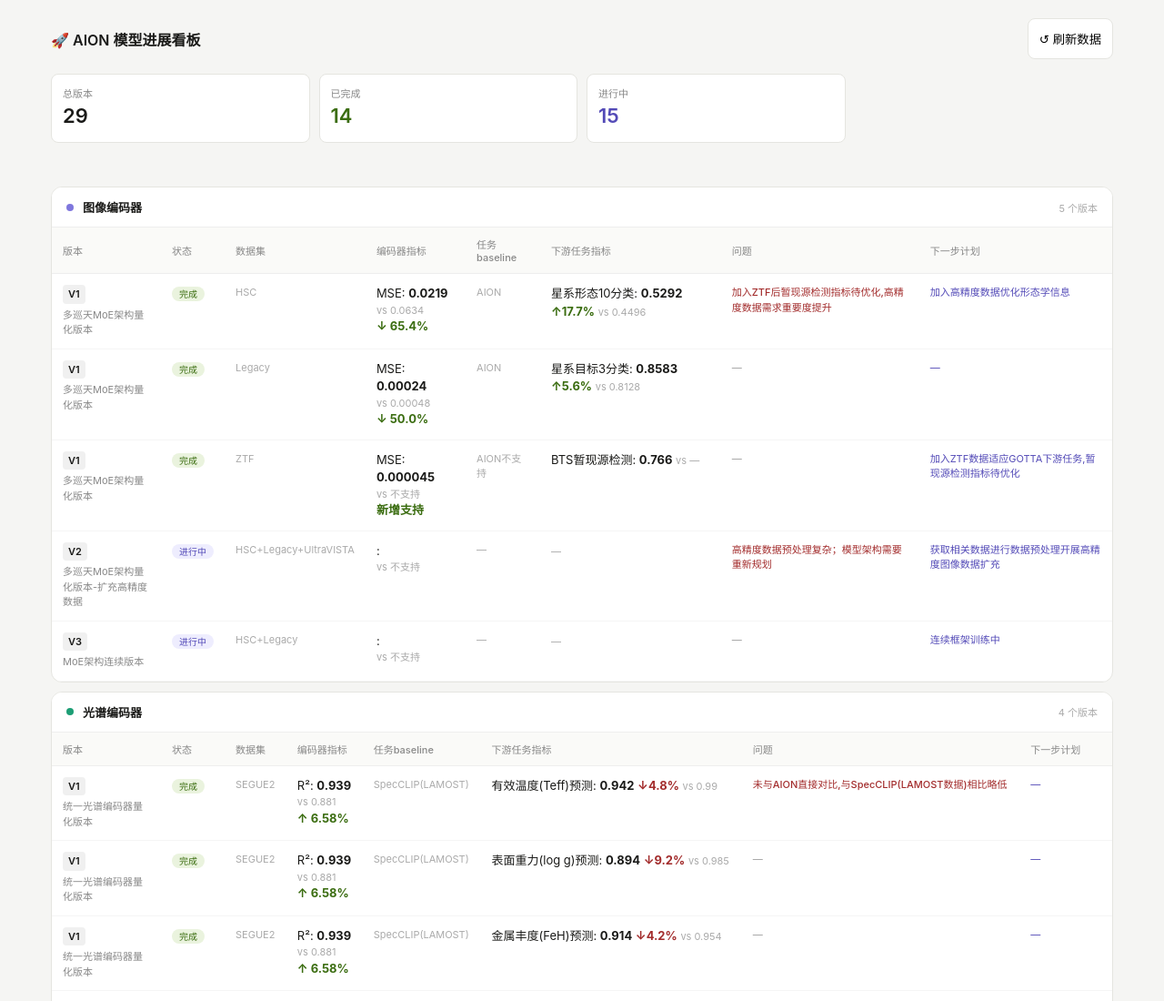
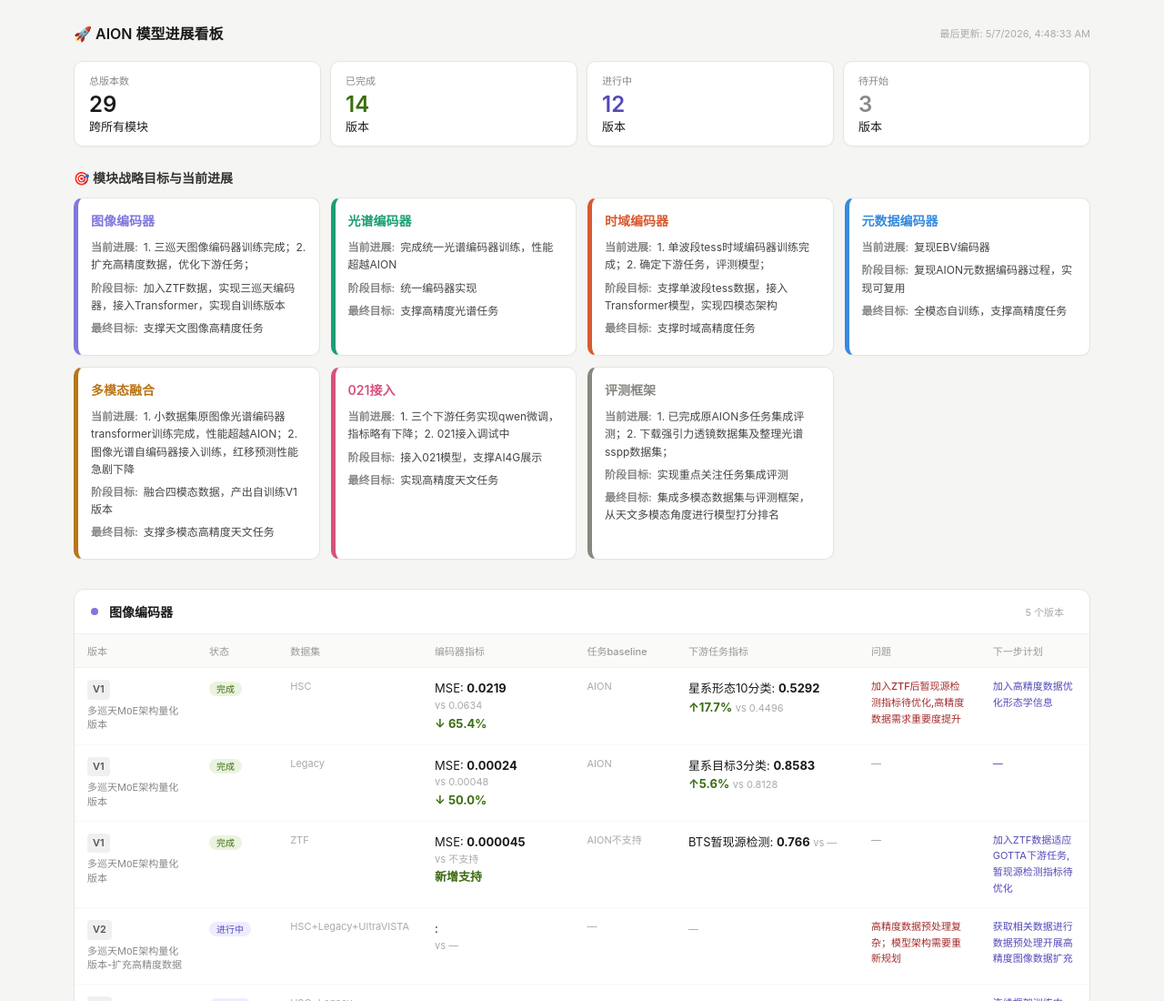
Before and after one commit to zhaohaha157/AstroDashboard, a plain HTML site: page index.html in a window 1280 px wide. Shown: the top 1100 px of the page at 91% size. Drawn offline with Linux system fonts and the light colour scheme.

Commit message:
Update index.html

```diff
--- a/index.html
+++ b/index.html
@@ -5,62 +5,95 @@
 <meta name="viewport" content="width=device-width,initial-scale=1">
 <title>AION 模型进展看板</title>
 <style>
+/* 核心布局 */
 *{box-sizing:border-box;margin:0;padding:0}
 body{font-family:-apple-system,BlinkMacSystemFont,"Segoe UI",sans-serif;background:#f5f5f3;color:#1a1a18;font-size:13px}
-.page{max-width:1200px;margin:0 auto;padding:1.25rem 1rem}
-.topbar{display:flex;align-items:center;justify-content:space-between;margin-bottom:1rem}
-.title{font-size:16px;font-weight:600}
+.page{max-width:1150px;margin:0 auto;padding:1.5rem 1rem}
+.topbar{display:flex;align-items:center;justify-content:space-between;margin-bottom:1.2rem}
+.title{font-size:16px;font-weight:600;display:flex;align-items:center;gap:8px}
+
+/* 顶部统计卡片 */
 .summary{display:grid;grid-template-columns:repeat(4,1fr);gap:10px;margin-bottom:1.5rem}
-.sc{background:#fff;border-radius:8px;padding:12px;border:0.5px solid #e5e5e0}
-.sc-label{font-size:11px;color:#888}
-.sc-val{font-size:22px;font-weight:600;margin:4px 0}
-.gb-grid{display:grid;grid-template-columns:repeat(auto-fill,minmax(280px,1fr));gap:10px;margin-bottom:1.5rem}
-.gb-card{background:#fff;border-radius:8px;padding:12px;border-left:4px solid #aaa;box-shadow:0 1px 3px rgba(0,0,0,0.02)}
-.mc{background:#fff;border:0.5px solid #e5e5e0;border-radius:12px;margin-bottom:10px;overflow:hidden}
-.mh{display:flex;align-items:center;padding:12px 16px;cursor:pointer;background:#fff}
+.sc{background:#fff;border-radius:10px;padding:12px 16px;border:0.5px solid #e5e5e0;box-shadow:0 1px 2px rgba(0,0,0,0.03)}
+.sc-label{font-size:11px;color:#888;margin-bottom:4px}
+.sc-val{font-size:24px;font-weight:600}
+.sc-unit{font-size:11px;color:#bbb;margin-left:4px}
+
+/* 🎯 战略目标看板 (大方块) */
+.gb-title{font-size:14px;font-weight:600;margin-bottom:12px;color:#333;display:flex;align-items:center;gap:6px}
+.gb-grid{display:grid;grid-template-columns:repeat(auto-fill,minmax(270px,1fr));gap:12px;margin-bottom:2rem}
+.gb-card{background:#fff;border:0.5px solid #e5e5e0;border-radius:10px;padding:14px;border-left:5px solid #aaa;box-shadow:0 1px 3px rgba(0,0,0,0.02)}
+.gb-mod{font-size:14px;font-weight:600;margin-bottom:10px}
+.gb-sec{font-size:12px;margin-bottom:6px;line-height:1.6}
+.gb-label{color:#888;font-weight:600;margin-right:6px}
+.gb-text{color:#444}
+
+/* 详细版本表 */
+.mc{background:#fff;border:0.5px solid #e5e5e0;border-radius:12px;margin-bottom:12px;overflow:hidden}
+.mh{display:flex;align-items:center;padding:14px 18px;cursor:pointer;user-select:none}
 .mh:hover{background:#fafaf8}
-.dot{width:8px;height:8px;border-radius:50%;margin-right:10px}
-.mname{font-weight:600;flex:1}
-.mb{border-top:1px solid #eee;overflow-x:auto}
+.dot{width:8px;height:8px;border-radius:50%;margin-right:12px}
+.mname{font-size:14px;font-weight:600;flex:1}
+.mmeta{font-size:11px;color:#aaa;margin-right:10px}
+.mb{display:block;border-top:1px solid #f0f0f0;overflow-x:auto}
+
 table{width:100%;border-collapse:collapse;min-width:1000px}
-th{text-align:left;padding:10px 12px;background:#fafaf8;color:#888;font-weight:500;font-size:11px;border-bottom:1px solid #eee}
-td{padding:12px;border-bottom:1px solid #f5f5f5;vertical-align:top;line-height:1.5}
-.vtag{display:inline-block;padding:2px 6px;border-radius:4px;background:#f0f0f0;font-weight:600;font-size:11px}
-.vnote{font-size:11px;color:#888;margin-top:4px;max-width:150px}
-.pill{padding:2px 8px;border-radius:10px;font-size:10px}
+th{text-align:left;padding:10px 14px;background:#fafaf8;color:#999;font-weight:500;font-size:11px;border-bottom:1px solid #f0f0f0}
+td{padding:12px 14px;border-bottom:1px solid #f8f8f6;vertical-align:top;line-height:1.6}
+
+/* 标签与状态 */
+.vtag{display:inline-block;padding:2px 6px;border-radius:4px;background:#f0f0f0;font-weight:600;font-size:11px;color:#555}
+.vnote{font-size:11px;color:#888;margin-top:5px;line-height:1.4}
+.pill{padding:2px 8px;border-radius:10px;font-size:10px;font-weight:500}
 .done{background:#EAF3DE;color:#3B6D11}
 .prog{background:#EEEDFE;color:#534AB7}
+.pend{background:#F1EFE8;color:#5F5E5A}
+
+/* 改进指标样式 */
 .up{color:#3B6D11;font-weight:bold}
 .down{color:#A32D2D;font-weight:bold}
-.neu{color:#999}
 .dim{color:#aaa;font-size:11px}
 .iss{color:#A32D2D;font-size:11px;font-weight:500}
+.plan-text{color:#534AB7;font-size:11px}
+
+@media(max-width:600px){ .summary{grid-template-columns:1fr 1fr} }
 </style>
 </head>
 <body>
 <div class="page">
     <div class="topbar">
         <div class="title">🚀 AION 模型进展看板</div>
-        <button class="sc" onclick="location.reload()">↺ 刷新数据</button>
+        <div id="utime" class="dim"></div>
     </div>
-    <div class="summary" id="summ"></div>
-    <div class="gb-grid" id="gb"></div>
-    <div id="mods"></div>
+
+    <div class="summary">
+        <div class="sc"><div class="sc-label">总版本数</div><div class="sc-val" id="s0">—</div><div class="sc-sub">跨所有模块</div></div>
+        <div class="sc"><div class="sc-label">已完成</div><div class="sc-val" id="s1" style="color:#3B6D11">—</div><div class="sc-sub">版本</div></div>
+        <div class="sc"><div class="sc-label">进行中</div><div class="sc-val" id="s2" style="color:#534AB7">—</div><div class="sc-sub">版本</div></div>
+        <div class="sc"><div class="sc-label">待开始</div><div class="sc-val" id="s3" style="color:#888">—</div><div class="sc-sub">版本</div></div>
+    </div>
+
+    <div class="gb-title">🎯 模块战略目标与当前进展</div>
+    <div class="gb-grid" id="goals-grid"></div>
+
+    <div id="mods-list"></div>
 </div>
 
 <script>
-const COLORS = {"图像编码器":"#7F77DD","光谱编码器":"#1D9E75","时域编码器":"#D85A30","元数据编码器":"#378ADD","多模态融合":"#BA7517"}
+const COLORS = {"图像编码器":"#7F77DD","光谱编码器":"#1D9E75","时域编码器":"#D85A30","元数据编码器":"#378ADD","多模态融合":"#BA7517","021接入":"#D4537E","评测框架":"#888780"}
+const MOD_ORDER = ["图像编码器","光谱编码器","时域编码器","元数据编码器","多模态融合","021接入","评测框架"]
 
 function renderTasks(r) {
-    const ts = (r.下游任务||"").split("/").filter(x=>x.trim());
-    const vs = (r.任务当前值||"").split("/");
-    const bs = (r.任务baseline值||"").split("/");
+    const ts = (r.下游任务||"").split("/").map(x=>x.trim()).filter(x=>x&&x!=="—");
+    const vs = (r.任务当前值||"").split("/").map(x=>x.trim());
+    const bs = (r.任务baseline值||"").split("/").map(x=>x.trim());
     if(!ts.length) return '<span class="dim">—</span>';
     return ts.map((t, i) => {
         const cur = vs[i] || "—", base = bs[i] || "—";
         let diff = "";
-        if(!isNaN(parseFloat(cur)) && !isNaN(parseFloat(base)) && parseFloat(base) !== 0) {
-            const p = ((parseFloat(cur)-parseFloat(base))/Math.abs(parseFloat(base))*100).toFixed(1);
+        const vn = parseFloat(cur), bn = parseFloat(base);
+        if(!isNaN(vn) && !isNaN(bn) && bn !== 0) {
+            const p = ((vn - bn) / Math.abs(bn) * 100).toFixed(1);
             diff = `<span class="${p>=0?'up':'down'}">${p>=0?'↑':'↓'}${Math.abs(p)}%</span>`;
         }
         return `<div style="margin-bottom:4px">${t}: <b>${cur}</b> ${diff} <span class="dim">vs ${base}</span></div>`;
@@ -71,51 +104,67 @@ async function init() {
     const res = await fetch("./data.json?t=" + Date.now());
     const { rows } = await res.json();
 
-    // 汇总卡片
+    // 1. 统计数据
     const done = rows.filter(r=>r.状态==='完成').length;
-    document.getElementById('summ').innerHTML = `
-        <div class="sc"><div class="sc-label">总版本</div><div class="sc-val">${rows.length}</div></div>
-        <div class="sc"><div class="sc-label">已完成</div><div class="sc-val" style="color:#3B6D11">${done}</div></div>
-        <div class="sc"><div class="sc-label">进行中</div><div class="sc-val" style="color:#534AB7">${rows.length-done}</div></div>
-    `;
+    const prog = rows.filter(r=>r.状态==='进行中').length;
+    document.getElementById('s0').textContent = rows.length;
+    document.getElementById('s1').textContent = done;
+    document.getElementById('s2').textContent = prog;
+    document.getElementById('s3').textContent = rows.length - done - prog;
+    document.getElementById('utime').textContent = "最后更新: " + new Date().toLocaleString();
 
     const mods = {};
     rows.forEach(r => { if(!mods[r.模块]) mods[r.模块]=[]; mods[r.模块].push(r); });
+    const ordered = [...MOD_ORDER.filter(m=>mods[m]), ...Object.keys(mods).filter(m=>!MOD_ORDER.includes(m))];
 
-    document.getElementById('mods').innerHTML = Object.keys(mods).map(m => {
+    // 2. 渲染战略目标大方块
+    document.getElementById('goals-grid').innerHTML = ordered.map(m => {
         const rs = mods[m];
-        const id = btoa(encodeURIComponent(m)).replace(/=/g,'');
+        const target = rs.find(r => r.当前进展总结 || r.阶段目标 || r.最终目标) || rs[0] || {};
+        return `
+        <div class="gb-card" style="border-left-color:${COLORS[m]||'#888'}">
+            <div class="gb-mod" style="color:${COLORS[m]||'#333'}">${m}</div>
+            <div class="gb-sec"><span class="gb-label">当前进展:</span><span class="gb-text">${target.当前进展总结||'暂无记录'}</span></div>
+            <div class="gb-sec"><span class="gb-label">阶段目标:</span><span class="gb-text">${target.阶段目标||'暂无记录'}</span></div>
+            <div class="gb-sec"><span class="gb-label">最终目标:</span><span class="gb-text">${target.最终目标||'暂无记录'}</span></div>
+        </div>`;
+    }).join("");
+
+    // 3. 渲染详细表格
+    document.getElementById('mods-list').innerHTML = ordered.map(m => {
+        const rs = mods[m];
         return `
         <div class="mc">
-            <div class="mh" onclick="document.getElementById('${id}').style.display=document.getElementById('${id}').style.display==='none'?'none':'block'">
+            <div class="mh">
                 <div class="dot" style="background:${COLORS[m]||'#888'}"></div>
                 <div class="mname">${m}</div>
-                <div class="dim">${rs.length} 个版本</div>
+                <div class="mmeta">${rs.length} 个版本</div>
             </div>
-            <div class="mb" id="${id}">
+            <div class="mb">
                 <table>
                     <thead>
                         <tr>
-                            <th style="width:120px">版本</th><th style="width:70px">状态</th>
-                            <th>数据集</th><th>编码器指标</th><th>任务baseline</th>
-                            <th>下游任务指标</th><th>问题</th><th>下一步计划</th>
+                            <th style="width:12%">版本</th><th style="width:8%">状态</th>
+                            <th style="width:10%">数据集</th><th style="width:15%">编码器指标</th>
+                            <th style="width:10%">任务baseline</th><th style="width:18%">下游任务指标</th>
+                            <th style="width:12%">问题</th><th>下一步计划</th>
                         </tr>
                     </thead>
                     <tbody>
                         ${rs.map(r => `
                         <tr>
                             <td><span class="vtag">${r.版本||'—'}</span><div class="vnote">${r.版本备注||''}</div></td>
-                            <td><span class="pill ${r.状态==='完成'?'done':'prog'}">${r.状态}</span></td>
+                            <td><span class="pill ${r.状态==='完成'?'done':r.状态==='进行中'?'prog':'pend'}">${r.状态}</span></td>
                             <td class="dim">${r.数据集}</td>
                             <td>
                                 <div>${r.指标名称}: <b>${r.当前值}</b></div>
-                                <div class="dim">vs ${r.AION基线值||'不支持'}</div>
+                                <div class="dim">vs ${r.AION基线值||'—'}</div>
                                 <div class="${r.改进幅度.includes('劣化')?'down':'up'}">${r.改进幅度}</div>
                             </td>
                             <td class="dim">${r.任务baseline||'—'}</td>
                             <td>${renderTasks(r)}</td>
                             <td class="iss">${r.遇到的问题||'<span class="dim">—</span>'}</td>
-                            <td style="font-size:11px;color:#534AB7">${r.下一步计划||'—'}</td>
+                            <td class="plan-text">${r.下一步计划||'—'}</td>
                         </tr>`).join('')}
                     </tbody>
                 </table>
```
